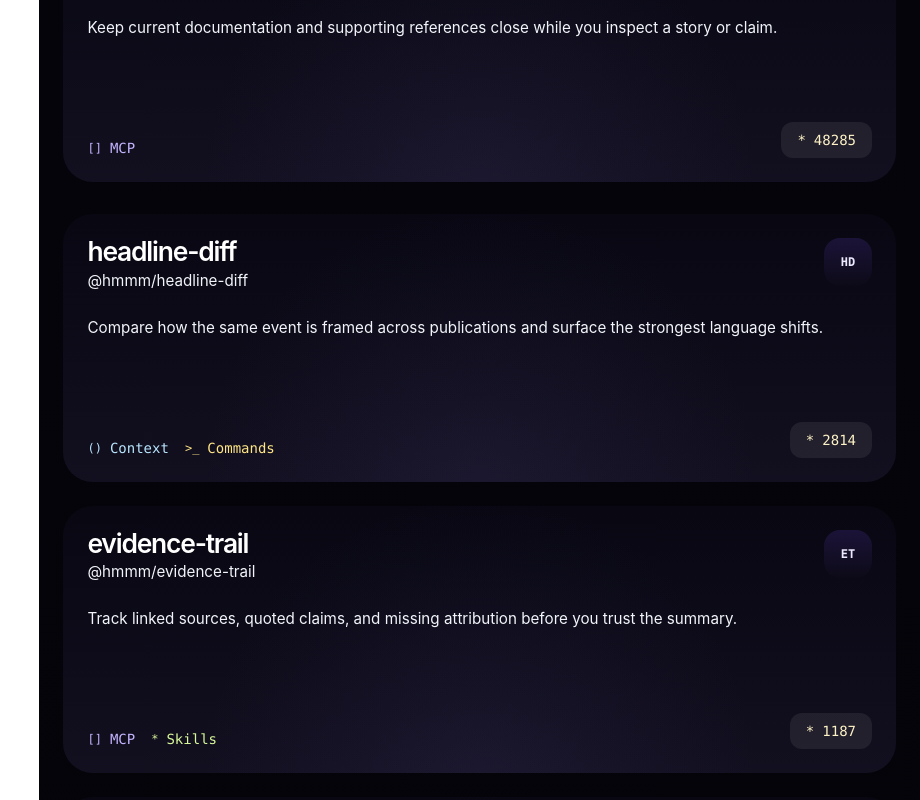
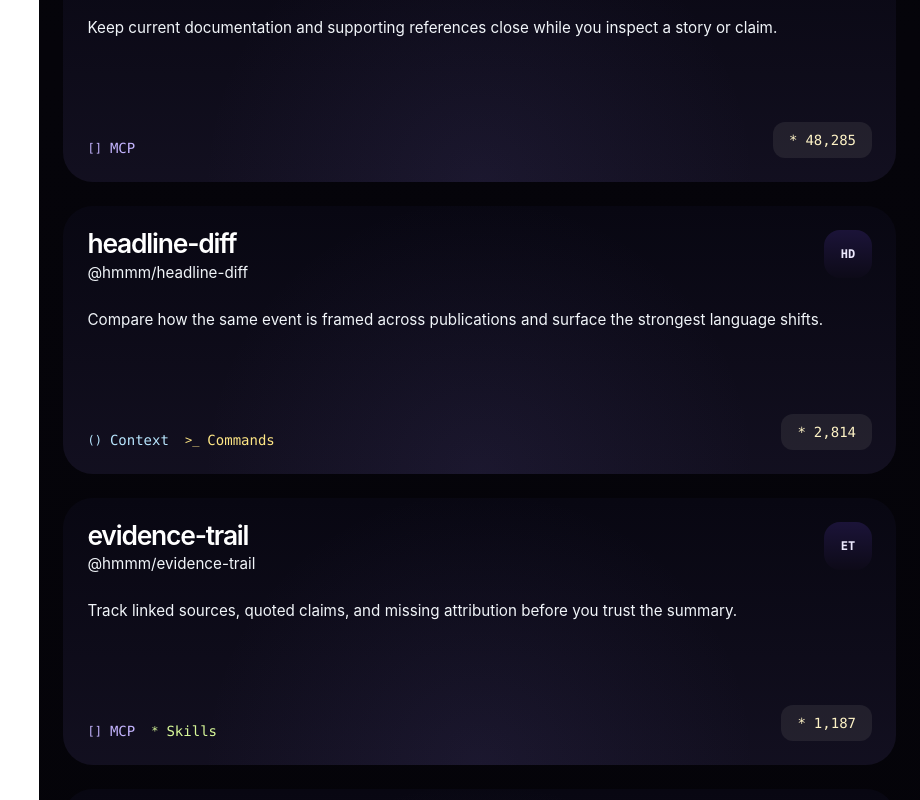
Before and after one commit to OrionMat/Hmm-is-that-right, a React (Vite) app in the folder apps/client/: page /home in a window 1280 px wide. Shown: the part 1120-1920 px from the top of the page, without its empty margins (360-1280 px from the left). Built offline with nearby package versions, Linux system fonts and the light colour scheme.

Commit message:
Updated card and Pill components to make more generic and re-usable

```diff
--- a/apps/client/src/components/home/DirectoryCard.tsx
+++ b/apps/client/src/components/Card.tsx
@@ -1,5 +1,5 @@
 import React from "react";
-import type { ExtensionCard } from "../../pages/Home/homeData";
+import type { CardData } from "../dataModel/dataModel";
 
 const kindClasses = {
   MCP: "text-violet-300",
@@ -15,13 +15,15 @@ const kindSymbols = {
   Context: "()",
 } as const;
 
-export const DirectoryCard = ({ card }: { card: ExtensionCard }) => (
+export const Card = ({ card }: { card: CardData }) => (
   <article className="group relative overflow-hidden rounded-[30px] border border-violet-300/28 bg-[linear-gradient(180deg,rgba(8,7,18,0.98),rgba(19,16,33,0.94))] p-6 shadow-[0_0_0_1px_rgba(124,103,214,0.04),0_18px_48px_rgba(6,4,15,0.58)] transition duration-300 hover:-translate-y-1 hover:border-violet-300/40 hover:shadow-[0_0_0_1px_rgba(136,116,220,0.07),0_24px_70px_rgba(13,9,28,0.72)] lg:p-8">
     <div className="pointer-events-none absolute inset-0 bg-[radial-gradient(circle_at_bottom,_rgba(121,106,198,0.1),_transparent_56%)] opacity-90" />
+
     <div
-      className={`pointer-events-none absolute inset-x-0 bottom-0 h-40 bg-gradient-to-t ${card.accent} opacity-90 transition duration-300 group-hover:opacity-100`}
+      className={`pointer-events-none absolute inset-x-0 bottom-0 h-40 bg-gradient-to-t ${card.accent || "from-violet-500/10 via-transparent to-transparent"} opacity-90 transition duration-300 group-hover:opacity-100`}
     />
 
+    {/* Header Section: Title, Handle, and Badge */}
     <div className="relative z-10 flex items-start justify-between gap-6">
       <div className="min-w-0">
         <h3 className="truncate font-sans text-[1.65rem] leading-none font-semibold tracking-[-0.045em] text-white lg:text-[1.85rem]">
@@ -36,10 +38,12 @@ export const DirectoryCard = ({ card }: { card: ExtensionCard }) => (
       </div>
     </div>
 
+    {/* Description Section */}
     <p className="relative z-10 mt-6 min-h-20 font-sans text-[0.95rem] leading-7 text-slate-100 lg:text-[1rem] lg:leading-7">
       {card.description}
     </p>
 
+    {/* Footer Section: Kind Tags and Score */}
     <div className="relative z-10 mt-7 flex items-end justify-between gap-4">
       <div className="flex flex-wrap gap-x-4 gap-y-2">
         {card.kinds.map((kind) => (
@@ -55,7 +59,7 @@ export const DirectoryCard = ({ card }: { card: ExtensionCard }) => (
 
       <div className="inline-flex items-center gap-2 rounded-xl border border-stone-300/45 bg-stone-400/12 px-4 py-2 font-mono text-sm text-amber-100 shadow-[inset_0_1px_0_rgba(255,255,255,0.08)]">
         <span>*</span>
-        {card.score.toString()}
+        {card.score.toLocaleString()}
       </div>
     </div>
   </article>
--- a/apps/client/src/components/home/IntegrationPill.tsx
+++ b/apps/client/src/components/Pill.tsx
@@ -1,16 +1,18 @@
 import React from "react";
 
-export const IntegrationPill = ({
+export const Pill = ({
   label,
   icon,
 }: {
   label: string;
-  icon: React.ReactNode;
+  icon?: React.ReactNode;
 }) => (
   <div className="inline-flex items-center gap-3 rounded-full border border-white/8 bg-[linear-gradient(180deg,rgba(10,12,25,0.9),rgba(7,9,20,0.92))] px-5 py-3 shadow-[inset_0_1px_0_rgba(255,255,255,0.03)]">
-    <span className="inline-flex h-8 min-w-8 items-center justify-center rounded-full border border-white/6 bg-white/4 px-2">
-      {icon}
-    </span>
+    {icon && (
+      <span className="inline-flex h-8 min-w-8 items-center justify-center rounded-full border border-white/6 bg-white/4 px-2">
+        {icon}
+      </span>
+    )}
     <span className="font-sans text-[1.05rem] text-slate-300">{label}</span>
   </div>
 );
--- a/apps/client/src/dataModel/dataModel.ts
+++ b/apps/client/src/dataModel/dataModel.ts
@@ -1,3 +1,18 @@
+export type CardKind = "MCP" | "Skills" | "Commands" | "Context";
+
+/**
+ * Generic Card Data structure
+ */
+export interface CardData {
+  name: string;
+  handle: string;
+  description: string;
+  kinds: CardKind[];
+  score: number;
+  badge: string;
+  accent?: string; // Optional: specific styling like background gradients
+}
+
 /**
  * News piece
  * i.e {url: "www.bbc...", title: "Tea Pots", date: "01/01/2020", body: ["list", "of", "paragraphs"], source: "bbc"}
--- a/apps/client/src/pages/Home/Home.tsx
+++ b/apps/client/src/pages/Home/Home.tsx
@@ -1,18 +1,16 @@
 import React from "react";
-import { DirectoryCard } from "../../components/home/DirectoryCard";
-import { IntegrationPill } from "../../components/home/IntegrationPill";
+import { Card } from "../../components/Card";
+import { Pill } from "../../components/Pill";
 import { extensionCards, integrations } from "./homeData";
 
 export const Home = () => {
-  const spotlightCards = extensionCards.filter((card) => card.spotlight);
-  const remainingCards = extensionCards.filter((card) => !card.spotlight);
-
   return (
     <main className="min-h-screen w-full bg-[radial-gradient(circle_at_top,_rgba(111,76,255,0.18),_transparent_22%),radial-gradient(circle_at_60%_20%,_rgba(165,121,255,0.12),_transparent_24%),linear-gradient(180deg,_#030306_0%,_#05040a_38%,_#040308_100%)] text-white">
       <div className="mx-auto w-full max-w-[1680px] px-6 py-8 lg:px-8">
         <div className="pointer-events-none absolute left-1/2 top-0 h-24 w-[38rem] -translate-x-1/2 bg-[radial-gradient(circle,_rgba(124,92,255,0.3),_transparent_64%)] blur-3xl" />
 
         <div className="relative z-10 flex flex-col gap-8">
+          {/* Header Section: Integrations & Title */}
           <section className="rounded-[30px] border border-white/7 bg-[linear-gradient(180deg,rgba(9,8,18,0.92),rgba(5,5,12,0.94))] px-6 py-7 shadow-[inset_0_1px_0_rgba(255,255,255,0.03)] lg:px-8">
             <div className="flex items-center gap-4">
               <span className="font-mono text-3xl font-bold text-rose-400">
@@ -25,7 +23,7 @@ export const Home = () => {
 
             <div className="mt-6 flex flex-wrap gap-4">
               {integrations.map((integration) => (
-                <IntegrationPill
+                <Pill
                   key={integration.label}
                   label={integration.label}
                   icon={integration.icon}
@@ -34,21 +32,11 @@ export const Home = () => {
             </div>
           </section>
 
+          {/* Extensions/Cards Section */}
           <section>
-            <div className="grid gap-6 xl:grid-cols-3">
-              {spotlightCards.map((card) => (
-                <DirectoryCard key={card.name} card={card} />
-              ))}
-            </div>
-          </section>
-
-          <section>
-            <div className="grid gap-6 xl:grid-cols-3">
-              {remainingCards.map((card) => (
-                <DirectoryCard
-                  key={`${card.name}-${card.handle}`}
-                  card={card}
-                />
+            <div className="grid gap-6 sm:grid-cols-2 xl:grid-cols-3">
+              {extensionCards.map((card) => (
+                <Card key={`${card.name}-${card.handle}`} card={card} />
               ))}
             </div>
           </section>
--- a/apps/client/src/pages/Home/homeData.tsx
+++ b/apps/client/src/pages/Home/homeData.tsx
@@ -14,26 +14,14 @@ import { SpotifyIcon } from "../../icons/SpotifyIcon";
 import { TelegramIcon } from "../../icons/TelegramIcon";
 import { TwitterIcon } from "../../icons/TwitterIcon";
 import { WhatsAppIcon } from "../../icons/WhatsAppIcon";
+import { CardData } from "../../dataModel/dataModel";
 
-export type CardKind = "MCP" | "Skills" | "Commands" | "Context";
-
-export interface ExtensionCard {
-  name: string;
-  handle: string;
-  description: string;
-  kinds: CardKind[];
-  score: number;
-  badge: string;
-  accent: string;
-  spotlight?: boolean;
-}
-
-export interface IntegrationPillData {
+export interface PillData {
   label: string;
   icon: React.ReactNode;
 }
 
-export const extensionCards: ExtensionCard[] = [
+export const extensionCards: CardData[] = [
   {
     name: "signal-check",
     handle: "@hmmm/signal-check",
@@ -43,7 +31,6 @@ export const extensionCards: ExtensionCard[] = [
     score: 3908,
     badge: "SC",
     accent: "from-fuchsia-500/30 via-violet-500/18 to-transparent",
-    spotlight: true,
   },
   {
     name: "critical-lens",
@@ -54,7 +41,6 @@ export const extensionCards: ExtensionCard[] = [
     score: 105,
     badge: "CL",
     accent: "from-indigo-500/30 via-violet-500/18 to-transparent",
-    spotlight: true,
   },
   {
     name: "context7",
@@ -65,7 +51,6 @@ export const extensionCards: ExtensionCard[] = [
     score: 48285,
     badge: "C7",
     accent: "from-violet-500/24 via-sky-500/10 to-transparent",
-    spotlight: true,
   },
   {
     name: "headline-diff",
@@ -129,7 +114,7 @@ export const extensionCards: ExtensionCard[] = [
   },
 ];
 
-export const integrations: IntegrationPillData[] = [
+export const integrations: PillData[] = [
   { label: "WhatsApp", icon: <WhatsAppIcon /> },
   { label: "Telegram", icon: <TelegramIcon /> },
   { label: "Discord", icon: <DiscordIcon /> },
```
